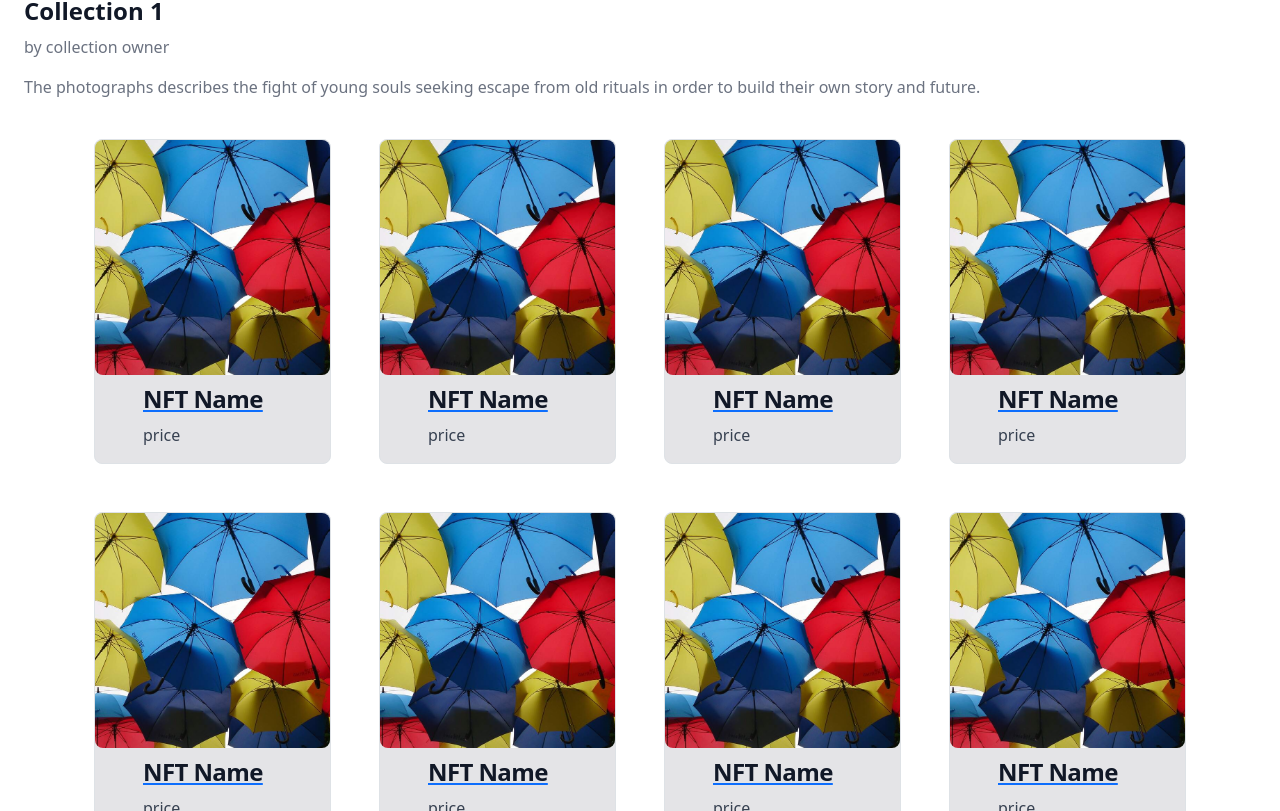
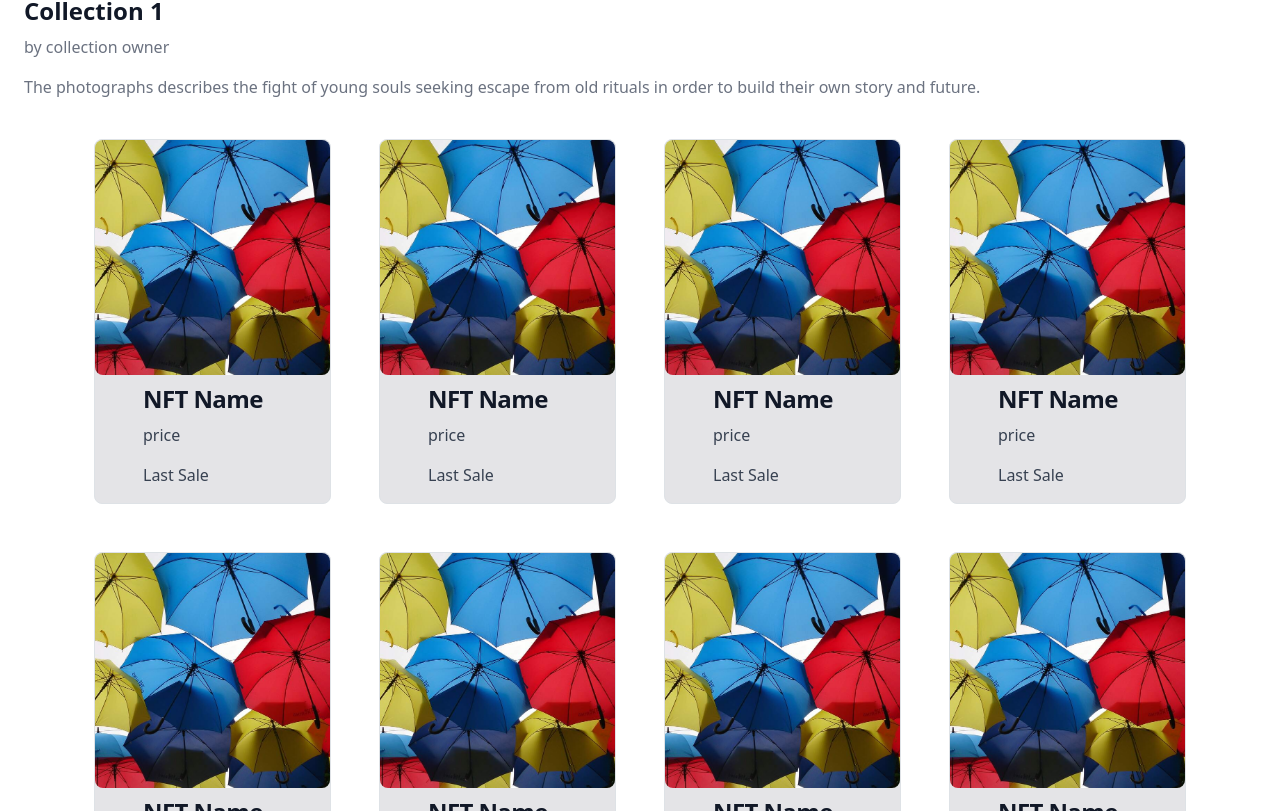
Before and after one commit to Nuwa-Hub/NFT_Marketplace, a Next.js app in the folder client/: page /collection in a window 1280 px wide. Shown: the part 549-1360 px from the top of the page. Built offline with nearby package versions, Linux system fonts and the light colour scheme; what react-moralis would draw is missing.

Commit message:
collection page update

```diff
--- a/client/components/collection/NFTCard.jsx
+++ b/client/components/collection/NFTCard.jsx
@@ -8,34 +8,34 @@ export default function NFTCard() {
 							key={item}
 							className="flex flex-wrap w-full  sm:w-1/2 md:w-1/3 lg:w-1/4 "
 						>
-							<div className="group max-w-sm  m-4 bg-zinc-200 rounded-lg border border-gray-200 hover:shadow-lg transition ease-in-out  hover:-translate-y-1 hover:scale-110 ">
+							<div className="group max-w-sm  m-4 bg-zinc-200 rounded-lg border border-gray-200  ">
 								<a href="#">
-									<div className="w-full aspect-square ">
+									<div className="w-full aspect-square  overflow-hidden">
 										<img
 											alt="gallery"
-											className="block object-cover object-center w-full h-full rounded-lg"
+											className="block object-cover object-center w-full h-full rounded-lg hover:shadow-lg transition ease-in-out  hover:-translate-y-1 hover:scale-110"
 											src="/umbrella.jpg"
 										/>
 									</div>
 								</a>
 								<div className="px-5 pt-2">
-									<a href="#">
 									<h5 className="mb-2 text-2xl font-bold tracking-tight text-gray-900 dark:text-white">
 										NFT Name
 									</h5>
-									</a>
+
 									<p className="mb-3 font-normal text-gray-700 dark:text-gray-400">
 										price
 									</p>
+									<p className="mb-3 font-normal text-gray-700 dark:text-gray-400 group-hover:hidden">
+										Last Sale
+									</p>
 								</div>
-								<a href="#">
 								<button
 									type="button"
 									className="hidden flex h-10 bg-gradient-to-r from-indigo-800 via-green-500 to-teal-200  w-full rounded-none group-hover:block"
 								>
 									Buy Now
 								</button>
-								</a>
 							</div>
 						</div>
 					))}
```
Lines whose indentation alone changed are shown as unchanged.
